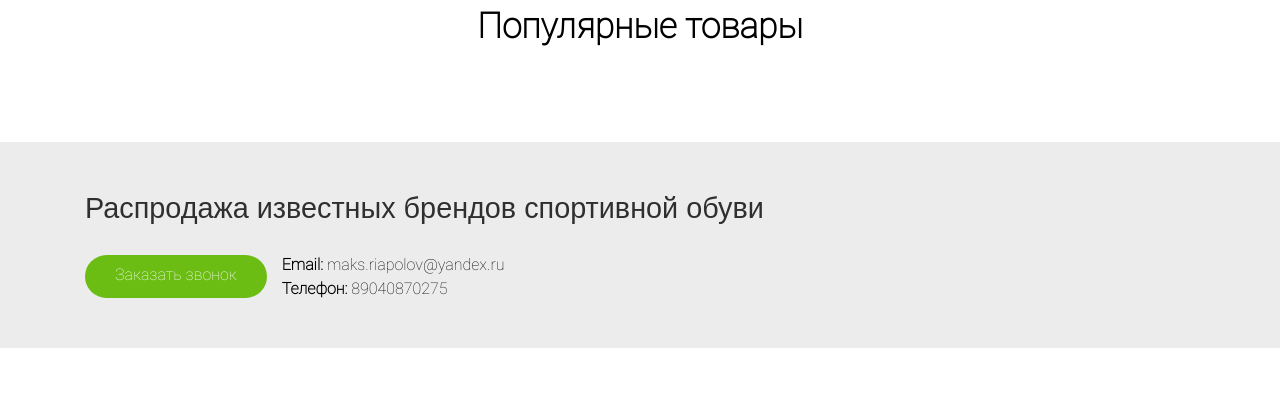
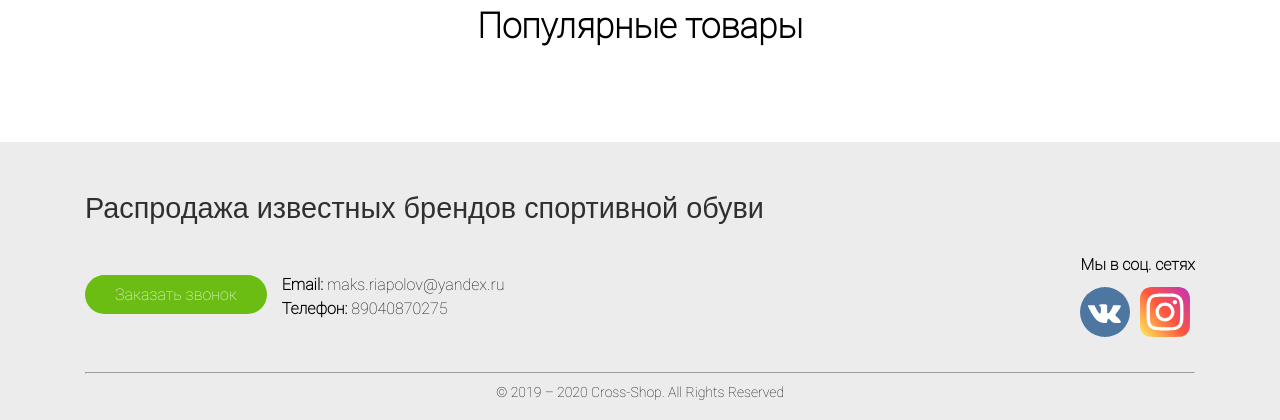
Before and after one commit to maksimryapolov/crossshop, a PHP site: page / in a window 1280 px wide. Shown: the part 2025-2445 px from the top of the page. Before the commit the page ends 2373 px from the top, so only its background shows below. Run offline with PHP 8.4, Linux system fonts and the light colour scheme; data that the repository does not hold is empty; some libraries are stand-ins or nearby versions.

Commit message:
update footer

```diff
--- a/app/scss/style.scss
+++ b/app/scss/style.scss
@@ -317,15 +317,41 @@ ul {
 
 .b-footer {
     background-color: #ececec;
-    padding: 50px 0;
+    padding: 50px 0 10px 0;
 
     &__title {
         font-family: Arial, Helvetica, sans-serif;
         font-size: 1.8em;
         color: rgba(0,0,0,0.8);
     }
+    &__block {
+        display: flex;
+        justify-content: space-between;
+        align-items: center;
+        margin-top: 30px;
+        margin-bottom: 35px;
+        .social-icons {
+            display: flex;
+            margin-top: 13px;
+            .icon-vk {
+                width: 50px;
+                height: 50px;
+                background-image: url('../images/svg/vk.svg');
+                margin-right: 10px;
+            }
+            .icon-inst {
+                width: 50px;
+                height: 50px;
+                background-image: url('../images/svg/instagram-sketched.svg');
+            }
+        }
+    }
+    &__copy {
+        margin: 10px;
+        font-size: 14px;
+        text-align: center;
+    }
     &__contact {
-        margin-top: 30px;
         display: flex;
 
     }
@@ -362,8 +388,6 @@ ul {
 .owl-carousel {
     z-index: -1;
 }
-
-
 
 .b-popup-bg {
     display: none;
--- a/application/views/layouts/footer.php
+++ b/application/views/layouts/footer.php
@@ -3,8 +3,11 @@
         <div class="b-footer__title">
             Распродажа известных брендов спортивной обуви
         </div>
+        <div class="b-footer__block">
             <div class="b-footer__contact">
+                <div>
                     <a href="javascript:void(0)" class="b-footer__btn popup button_servis" data-popup="#header_modal">Заказать звонок</a>
+                </div>
                 <div class="b-footer__info">
                     <div>
                         <span class="b-footer__info-item">Email:</span>
@@ -17,6 +20,18 @@
                         </a>
                     </div>
                 </div>
+            </div>
+            <div>
+                <b>Мы в соц. сетях</b>
+                <div class="social-icons">
+                    <a class="icon-vk" href="https://vk.com/cross_shop31" target="_blank"></a>
+                    <a class="icon-inst" href="" target="_blank"></a>
+                </div>
+            </div>
+        </div>
+        <hr>
+        <div class="b-footer__copy">
+            &copy; 2019 &ndash; 2020 Cross-Shop. All Rights Reserved
         </div>
     </div>
 </footer>
```
Also changed, not shown: index_test.html (+16 -0 lines), app/images/svg/instagram-sketched.svg (added), app/images/svg/vk.svg (added), dist/css/style.css, dist/images/svg/instagram-sketched.svg (added), dist/images/svg/vk.svg (added). Lines whose indentation alone changed are shown as unchanged.
